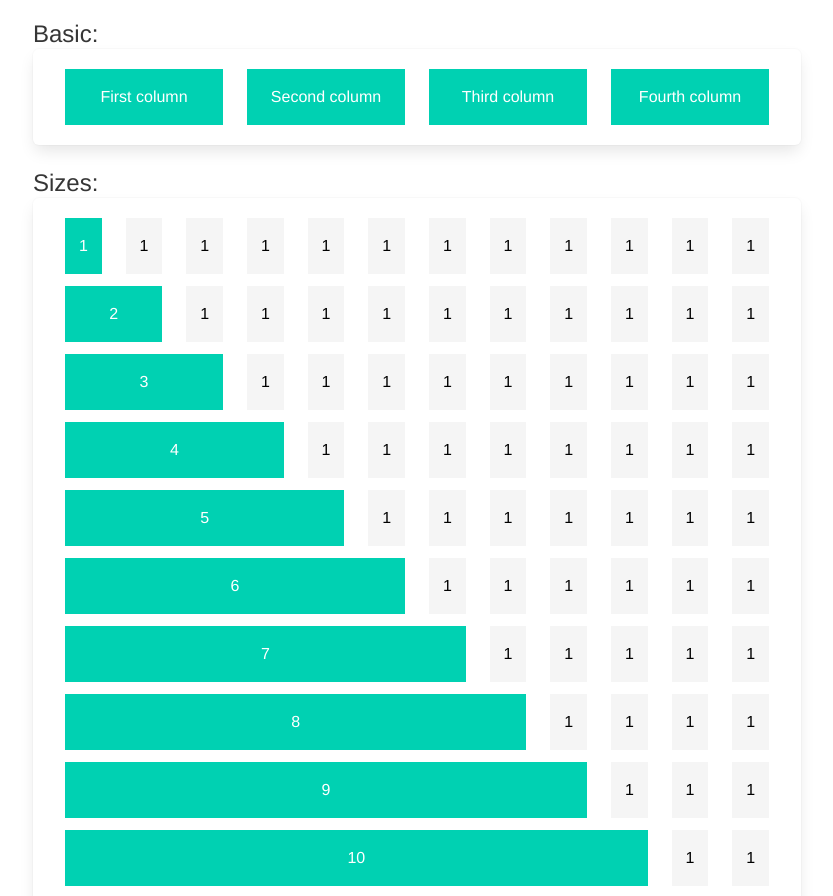
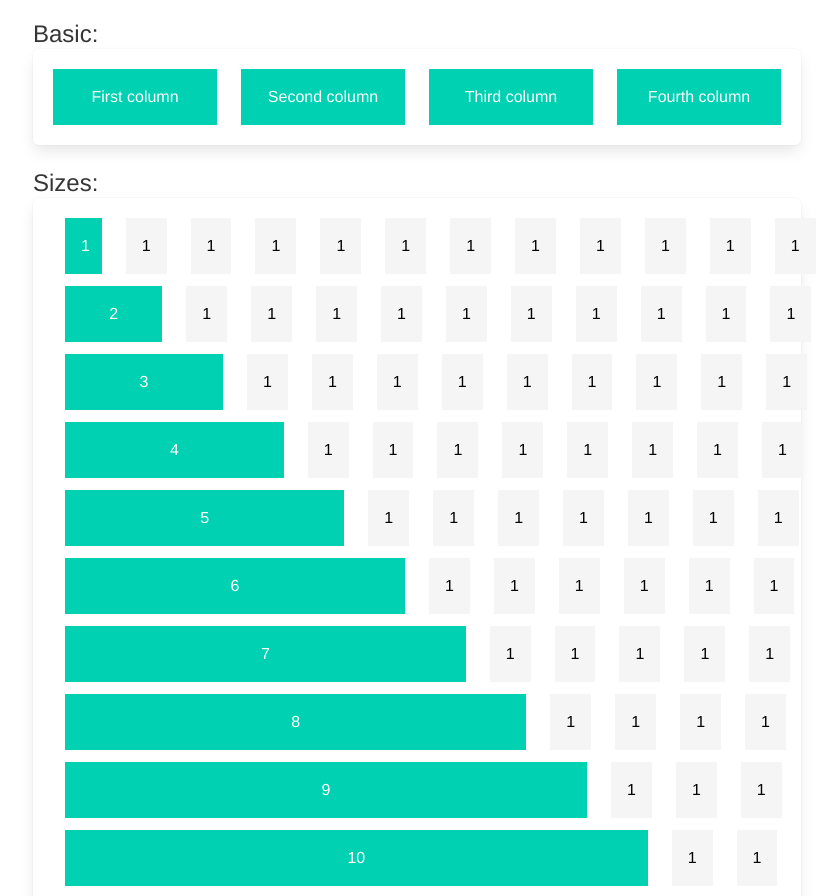
Before and after one commit to vue-bulma/bulma-ui, a Vue app: page /columns/column in a window 1280 px wide. Shown: the top 896 px of the page, without its empty margins (223-1056 px from the left). Built offline with nearby package versions, Linux system fonts and the light colour scheme.

Commit message:
Improve columns and tag

```diff
--- a/examples/components/columns/Column.vue
+++ b/examples/components/columns/Column.vue
@@ -7,16 +7,16 @@
     <vb-box>
       <vb-cols>
         <vb-col>
-          <p class="bg-green">First column</p>
+          <p class="bg bg-primary">First column</p>
         </vb-col>
         <vb-col>
-          <p class="bg-green">Second column</p>
+          <p class="bg bg-primary">Second column</p>
         </vb-col>
         <vb-col>
-          <p class="bg-green">Third column</p>
+          <p class="bg bg-primary">Third column</p>
         </vb-col>
         <vb-col>
-          <p class="bg-green">Fourth column</p>
+          <p class="bg bg-primary">Fourth column</p>
         </vb-col>
       </vb-cols>
     </vb-box>
@@ -24,367 +24,367 @@
       id="Sizes"
       class="title"
     >Sizes:</span>
-    <vb-box>
+    <vb-box class="size">
       <vb-cols>
         <vb-col size='1'>
-          <p class="bg-green">1</p>
+          <p class="bg bg-primary">1</p>
         </vb-col>
         <vb-col>
-          <p class="bg-light">1</p>
+          <p class="bg bg-light">1</p>
         </vb-col>
         <vb-col>
-          <p class="bg-light">1</p>
+          <p class="bg bg-light">1</p>
         </vb-col>
         <vb-col>
-          <p class="bg-light">1</p>
+          <p class="bg bg-light">1</p>
         </vb-col>
         <vb-col>
-          <p class="bg-light">1</p>
+          <p class="bg bg-light">1</p>
         </vb-col>
         <vb-col>
-          <p class="bg-light">1</p>
+          <p class="bg bg-light">1</p>
         </vb-col>
         <vb-col>
-          <p class="bg-light">1</p>
+          <p class="bg bg-light">1</p>
         </vb-col>
         <vb-col>
-          <p class="bg-light">1</p>
+          <p class="bg bg-light">1</p>
         </vb-col>
         <vb-col>
-          <p class="bg-light">1</p>
+          <p class="bg bg-light">1</p>
         </vb-col>
         <vb-col>
-          <p class="bg-light">1</p>
+          <p class="bg bg-light">1</p>
         </vb-col>
         <vb-col>
-          <p class="bg-light">1</p>
+          <p class="bg bg-light">1</p>
         </vb-col>
         <vb-col>
-          <p class="bg-light">1</p>
+          <p class="bg bg-light">1</p>
         </vb-col>
       </vb-cols>
       <vb-cols>
         <vb-col size='2'>
-          <p class="bg-green">2</p>
+          <p class="bg bg-primary">2</p>
         </vb-col>
         <vb-col>
-          <p class="bg-light">1</p>
+          <p class="bg bg-light">1</p>
         </vb-col>
         <vb-col>
-          <p class="bg-light">1</p>
+          <p class="bg bg-light">1</p>
         </vb-col>
         <vb-col>
-          <p class="bg-light">1</p>
+          <p class="bg bg-light">1</p>
         </vb-col>
         <vb-col>
-          <p class="bg-light">1</p>
+          <p class="bg bg-light">1</p>
         </vb-col>
         <vb-col>
-          <p class="bg-light">1</p>
+          <p class="bg bg-light">1</p>
         </vb-col>
         <vb-col>
-          <p class="bg-light">1</p>
+          <p class="bg bg-light">1</p>
         </vb-col>
         <vb-col>
-          <p class="bg-light">1</p>
+          <p class="bg bg-light">1</p>
         </vb-col>
         <vb-col>
-          <p class="bg-light">1</p>
+          <p class="bg bg-light">1</p>
         </vb-col>
         <vb-col>
-          <p class="bg-light">1</p>
+          <p class="bg bg-light">1</p>
         </vb-col>
         <vb-col>
-          <p class="bg-light">1</p>
+          <p class="bg bg-light">1</p>
         </vb-col>
       </vb-cols>
       <vb-cols>
         <vb-col size='3'>
-          <p class="bg-green">3</p>
+          <p class="bg bg-primary">3</p>
         </vb-col>
         <vb-col>
-          <p class="bg-light">1</p>
+          <p class="bg bg-light">1</p>
         </vb-col>
         <vb-col>
-          <p class="bg-light">1</p>
+          <p class="bg bg-light">1</p>
         </vb-col>
         <vb-col>
-          <p class="bg-light">1</p>
+          <p class="bg bg-light">1</p>
         </vb-col>
         <vb-col>
-          <p class="bg-light">1</p>
+          <p class="bg bg-light">1</p>
         </vb-col>
         <vb-col>
-          <p class="bg-light">1</p>
+          <p class="bg bg-light">1</p>
         </vb-col>
         <vb-col>
-          <p class="bg-light">1</p>
+          <p class="bg bg-light">1</p>
         </vb-col>
         <vb-col>
-          <p class="bg-light">1</p>
+          <p class="bg bg-light">1</p>
         </vb-col>
         <vb-col>
-          <p class="bg-light">1</p>
+          <p class="bg bg-light">1</p>
         </vb-col>
         <vb-col>
-          <p class="bg-light">1</p>
+          <p class="bg bg-light">1</p>
         </vb-col>
       </vb-cols>
       <vb-cols>
         <vb-col size='4'>
-          <p class="bg-green">4</p>
+          <p class="bg bg-primary">4</p>
         </vb-col>
         <vb-col>
-          <p class="bg-light">1</p>
+          <p class="bg bg-light">1</p>
         </vb-col>
         <vb-col>
-          <p class="bg-light">1</p>
+          <p class="bg bg-light">1</p>
         </vb-col>
         <vb-col>
-          <p class="bg-light">1</p>
+          <p class="bg bg-light">1</p>
         </vb-col>
         <vb-col>
-          <p class="bg-light">1</p>
+          <p class="bg bg-light">1</p>
         </vb-col>
         <vb-col>
-          <p class="bg-light">1</p>
+          <p class="bg bg-light">1</p>
         </vb-col>
         <vb-col>
-          <p class="bg-light">1</p>
+          <p class="bg bg-light">1</p>
         </vb-col>
         <vb-col>
-          <p class="bg-light">1</p>
+          <p class="bg bg-light">1</p>
         </vb-col>
         <vb-col>
-          <p class="bg-light">1</p>
+          <p class="bg bg-light">1</p>
         </vb-col>
       </vb-cols>
       <vb-cols>
         <vb-col size='5'>
-          <p class="bg-green">5</p>
+          <p class="bg bg-primary">5</p>
         </vb-col>
         <vb-col>
-          <p class="bg-light">1</p>
+          <p class="bg bg-light">1</p>
         </vb-col>
         <vb-col>
-          <p class="bg-light">1</p>
+          <p class="bg bg-light">1</p>
         </vb-col>
         <vb-col>
-          <p class="bg-light">1</p>
+          <p class="bg bg-light">1</p>
         </vb-col>
         <vb-col>
-          <p class="bg-light">1</p>
+          <p class="bg bg-light">1</p>
         </vb-col>
         <vb-col>
-          <p class="bg-light">1</p>
+          <p class="bg bg-light">1</p>
         </vb-col>
         <vb-col>
-          <p class="bg-light">1</p>
+          <p class="bg bg-light">1</p>
         </vb-col>
         <vb-col>
-          <p class="bg-light">1</p>
+          <p class="bg bg-light">1</p>
         </vb-col>
       </vb-cols>
       <vb-cols>
         <vb-col size='6'>
-          <p class="bg-green">6</p>
+          <p class="bg bg-primary">6</p>
         </vb-col>
         <vb-col>
-          <p class="bg-light">1</p>
+          <p class="bg bg-light">1</p>
         </vb-col>
         <vb-col>
-          <p class="bg-light">1</p>
+          <p class="bg bg-light">1</p>
         </vb-col>
         <vb-col>
-          <p class="bg-light">1</p>
+          <p class="bg bg-light">1</p>
         </vb-col>
         <vb-col>
-          <p class="bg-light">1</p>
+          <p class="bg bg-light">1</p>
         </vb-col>
         <vb-col>
-          <p class="bg-light">1</p>
+          <p class="bg bg-light">1</p>
         </vb-col>
         <vb-col>
-          <p class="bg-light">1</p>
+          <p class="bg bg-light">1</p>
         </vb-col>
       </vb-cols>
       <vb-cols>
         <vb-col size='7'>
-          <p class="bg-green">7</p>
+          <p class="bg bg-primary">7</p>
         </vb-col>
         <vb-col>
-          <p class="bg-light">1</p>
+          <p class="bg bg-light">1</p>
         </vb-col>
         <vb-col>
-          <p class="bg-light">1</p>
+          <p class="bg bg-light">1</p>
         </vb-col>
         <vb-col>
-          <p class="bg-light">1</p>
+          <p class="bg bg-light">1</p>
         </vb-col>
         <vb-col>
-          <p class="bg-light">1</p>
+          <p class="bg bg-light">1</p>
         </vb-col>
         <vb-col>
-          <p class="bg-light">1</p>
+          <p class="bg bg-light">1</p>
         </vb-col>
       </vb-cols>
       <vb-cols>
         <vb-col size='8'>
-          <p class="bg-green">8</p>
+          <p class="bg bg-primary">8</p>
         </vb-col>
         <vb-col>
-          <p class="bg-light">1</p>
+          <p class="bg bg-light">1</p>
         </vb-col>
         <vb-col>
-          <p class="bg-light">1</p>
+          <p class="bg bg-light">1</p>
         </vb-col>
         <vb-col>
-          <p class="bg-light">1</p>
+          <p class="bg bg-light">1</p>
         </vb-col>
         <vb-col>
-          <p class="bg-light">1</p>
+          <p class="bg bg-light">1</p>
         </vb-col>
       </vb-cols>
       <vb-cols>
         <vb-col size='9'>
-          <p class="bg-green">9</p>
+          <p class="bg bg-primary">9</p>
         </vb-col>
         <vb-col>
-          <p class="bg-light">1</p>
+          <p class="bg bg-light">1</p>
         </vb-col>
         <vb-col>
-          <p class="bg-light">1</p>
+          <p class="bg bg-light">1</p>
         </vb-col>
         <vb-col>
-          <p class="bg-light">1</p>
+          <p class="bg bg-light">1</p>
         </vb-col>
       </vb-cols>
       <vb-cols>
         <vb-col size='10'>
-          <p class="bg-green">10</p>
+          <p class="bg bg-primary">10</p>
         </vb-col>
         <vb-col>
-          <p class="bg-light">1</p>
+          <p class="bg bg-light">1</p>
         </vb-col>
         <vb-col>
-          <p class="bg-light">1</p>
+          <p class="bg bg-light">1</p>
         </vb-col>
       </vb-cols>
       <vb-cols>
         <vb-col size='11'>
-          <p class="bg-green">11</p>
+          <p class="bg bg-primary">11</p>
         </vb-col>
         <vb-col>
-          <p class="bg-light">1</p>
+          <p class="bg bg-light">1</p>
         </vb-col>
       </vb-cols>
       <vb-cols>
         <vb-col size='12'>
-          <p class="bg-green">12</p>
+          <p class="bg bg-primary">12</p>
         </vb-col>
       </vb-cols>
       <vb-cols>
         <vb-col size='full'>
-          <p class="bg-green">full</p>
+          <p class="bg bg-primary">full</p>
         </vb-col>
       </vb-cols>
       <vb-cols>
         <vb-col size='four-fifths'>
-          <p class="bg-green">four-fifths</p>
+          <p class="bg bg-primary">four-fifths</p>
         </vb-col>
         <vb-col>
-          <p class="bg-light">Auto</p>
+          <p class="bg bg-light">Auto</p>
         </vb-col>
         <vb-col>
-          <p class="bg-light">Auto</p>
+          <p class="bg bg-light">Auto</p>
         </vb-col>
       </vb-cols>
       <vb-cols>
         <vb-col size='three-quarters'>
-          <p class="bg-green">three-quarters</p>
+          <p class="bg bg-primary">three-quarters</p>
         </vb-col>
         <vb-col>
-          <p class="bg-light">Auto</p>
+          <p class="bg bg-light">Auto</p>
         </vb-col>
         <vb-col>
-          <p class="bg-light">Auto</p>
+          <p class="bg bg-light">Auto</p>
         </vb-col>
       </vb-cols>
       <vb-cols>
         <vb-col size='two-thirds'>
-          <p class="bg-green">two-thirds</p>
+          <p class="bg bg-primary">two-thirds</p>
         </vb-col>
         <vb-col>
-          <p class="bg-light">Auto</p>
+          <p class="bg bg-light">Auto</p>
         </vb-col>
         <vb-col>
-          <p class="bg-light">Auto</p>
+          <p class="bg bg-light">Auto</p>
         </vb-col>
       </vb-cols>
       <vb-cols>
         <vb-col size='three-fifths'>
-          <p class="bg-green">three-fifths</p>
+          <p class="bg bg-primary">three-fifths</p>
         </vb-col>
         <vb-col>
-          <p class="bg-light">Auto</p>
+          <p class="bg bg-light">Auto</p>
         </vb-col>
         <vb-col>
-          <p class="bg-light">Auto</p>
+          <p class="bg bg-light">Auto</p>
         </vb-col>
       </vb-cols>
       <vb-cols>
         <vb-col size='half'>
-          <p class="bg-green">half</p>
+          <p class="bg bg-primary">half</p>
         </vb-col>
         <vb-col>
-          <p class="bg-light">Auto</p>
+          <p class="bg bg-light">Auto</p>
         </vb-col>
         <vb-col>
-          <p class="bg-light">Auto</p>
+          <p class="bg bg-light">Auto</p>
         </vb-col>
       </vb-cols>
       <vb-cols>
         <vb-col size='two-fifths'>
-          <p class="bg-green">two-fifths</p>
+          <p class="bg bg-primary">two-fifths</p>
         </vb-col>
         <vb-col>
-          <p class="bg-light">Auto</p>
+          <p class="bg bg-light">Auto</p>
         </vb-col>
         <vb-col>
-          <p class="bg-light">Auto</p>
+          <p class="bg bg-light">Auto</p>
         </vb-col>
       </vb-cols>
       <vb-cols>
         <vb-col size='one-third'>
-          <p class="bg-green">one-third</p>
+          <p class="bg bg-primary">one-third</p>
         </vb-col>
         <vb-col>
-          <p class="bg-light">Auto</p>
+          <p class="bg bg-light">Auto</p>
         </vb-col>
         <vb-col>
-          <p class="bg-light">Auto</p>
+          <p class="bg bg-light">Auto</p>
         </vb-col>
       </vb-cols>
       <vb-cols>
         <vb-col size='one-quarter'>
-          <p class="bg-green">one-quarter</p>
+          <p class="bg bg-primary">one-quarter</p>
         </vb-col>
         <vb-col>
-          <p class="bg-light">Auto</p>
+          <p class="bg bg-light">Auto</p>
         </vb-col>
         <vb-col>
-          <p class="bg-light">Auto</p>
+          <p class="bg bg-light">Auto</p>
         </vb-col>
       </vb-cols>
       <vb-cols>
         <vb-col size='one-fifth'>
-          <p class="bg-green">one-fifth</p>
+          <p class="bg bg-primary">one-fifth</p>
         </vb-col>
         <vb-col>
-          <p class="bg-light">Auto</p>
+          <p class="bg bg-light">Auto</p>
         </vb-col>
         <vb-col>
-          <p class="bg-light">Auto</p>
+          <p class="bg bg-light">Auto</p>
         </vb-col>
       </vb-cols>
     </vb-box>
@@ -398,7 +398,7 @@
           size="half"
           offset="one-quarter"
         >
-          <p class="bg-green">size:half<br />offset:one-quarter</p>
+          <p class="bg bg-primary">size:half<br />offset:one-quarter</p>
         </vb-col>
       </vb-cols>
       <vb-cols>
@@ -406,7 +406,7 @@
           size="three-fifths"
           offset="one-fifth"
         >
-          <p class="bg-green">size:three-fifths<br />offset:one-fifth</p>
+          <p class="bg bg-primary">size:three-fifths<br />offset:one-fifth</p>
         </vb-col>
       </vb-cols>
       <vb-cols>
@@ -414,7 +414,7 @@
           size="4"
           offset="8"
         >
-          <p class="bg-green">size:4<br />offset:8</p>
+          <p class="bg bg-primary">size:4<br />offset:8</p>
         </vb-col>
       </vb-cols>
       <vb-cols>
@@ -422,7 +422,7 @@
           size="11"
           offset="1"
         >
-          <p class="bg-green">size:11<br />offset:1</p>
+          <p class="bg bg-primary">size:11<br />offset:1</p>
         </vb-col>
       </vb-cols>
     </vb-box>
@@ -434,11 +434,11 @@
       <vb-cols>
         <vb-col narrow>
           <div style="width: 200px;">
-            <p class="bg-green">This column is only 200px wide</p>
+            <p class="bg bg-primary">This column is only 200px wide</p>
           </div>
         </vb-col>
         <vb-col>
-          <p class="bg-green">This column will take up the remaining space available</p>
+          <p class="bg bg-primary">This column will take up the remaining space available</p>
         </vb-col>
       </vb-cols>
     </vb-box>
@@ -449,16 +449,16 @@
     <vb-box>
       <vb-cols view="mobile">
         <vb-col>
-          <p class="bg-green">1</p>
+          <p class="bg bg-primary">1</p>
         </vb-col>
         <vb-col>
-          <p class="bg-green">2</p>
+          <p class="bg bg-primary">2</p>
         </vb-col>
         <vb-col>
-          <p class="bg-green">3</p>
+          <p class="bg bg-primary">3</p>
         </vb-col>
         <vb-col>
-          <p class="bg-green">4</p>
+          <p class="bg bg-primary">4</p>
         </vb-col>
       </vb-cols>
     </vb-box>
@@ -469,16 +469,16 @@
     <vb-box>
       <vb-cols view="desktop">
         <vb-col>
-          <p class="bg-green">1</p>
+          <p class="bg bg-primary">1</p>
         </vb-col>
         <vb-col>
-          <p class="bg-green">2</p>
+          <p class="bg bg-primary">2</p>
         </vb-col>
         <vb-col>
-          <p class="bg-green">3</p>
+          <p class="bg bg-primary">3</p>
         </vb-col>
         <vb-col>
-          <p class="bg-green">4</p>
+          <p class="bg bg-primary">4</p>
         </vb-col>
       </vb-cols>
     </vb-box>
@@ -495,20 +495,20 @@
           widescreen="one-third"
           fullhd="one-quarter"
         >
-          <p class="bg-green">mobile:three-quarters<br />
+          <p class="bg bg-primary">mobile:three-quarters<br />
             tablet:two-thirds<br />
             desktop:half<br />
             widescreen:one-third<br />
             fullhd:one-quarter</p>
         </vb-col>
         <vb-col>
-          <p class="bg-green">2</p>
+          <p class="bg bg-primary">2</p>
         </vb-col>
         <vb-col>
-          <p class="bg-green">3</p>
+          <p class="bg bg-primary">3</p>
         </vb-col>
         <vb-col>
-          <p class="bg-green">4</p>
+          <p class="bg bg-primary">4</p>
         </vb-col>
       </vb-cols>
     </vb-box>
@@ -519,15 +519,150 @@
     <vb-box>
       <vb-cols>
         <vb-col>
-          <p class="bg-green">First column</p>
+          <p class="bg bg-primary">First column</p>
           <vb-cols>
             <vb-col>
-              <p class="bg-green">First nested column</p>
+              <p class="bg bg-primary">First nested column</p>
             </vb-col>
             <vb-col>
-              <p class="bg-green">Second nested column</p>
+              <p class="bg bg-primary">Second nested column</p>
             </vb-col>
           </vb-cols>
+        </vb-col>
+      </vb-cols>
+    </vb-box>
+    <span
+      id="Gapless"
+      class="title"
+    >Gapless:</span>
+    <vb-box>
+      <vb-cols gapType="gapless">
+        <vb-col>
+          <p class="bg bg-primary">First column</p>
+        </vb-col>
+        <vb-col>
+          <p class="bg bg-info">Second column</p>
+        </vb-col>
+      </vb-cols>
+    </vb-box>
+    <span
+      id="Variable"
+      class="title"
+    >Variable gap:</span>
+    <vb-tags>
+      <vb-tag
+        v-for="(value,index) in values"
+        :key="index"
+        @click="getValue(value)"
+      >{{value}}</vb-tag>
+    </vb-tags>
+    <vb-box>
+      <vb-cols
+        gapType="variable"
+        :gap="gapValue"
+      >
+        <vb-col
+          v-for="(count,index) in counts"
+          :key="index"
+        >
+          <p class="bg bg-primary">{{count}}</p>
+        </vb-col>
+      </vb-cols>
+    </vb-box>
+    <span
+      id="Breakpoint"
+      class="title"
+    >Breakpoint based column gaps:</span>
+    <vb-box>
+      <vb-cols
+        gapType="variable"
+        mobileGap="8"
+        tabletGap="0"
+        desktopGap="3"
+        widescreenGap="8"
+        fullhdGap="2"
+      >
+        <vb-col
+          v-for="(count,index) in counts"
+          :key="index"
+        >
+          <p class="bg bg-primary">{{count}}</p>
+        </vb-col>
+      </vb-cols>
+    </vb-box>
+    <span
+      id="Align"
+      class="title"
+    >Vertical alignment:</span>
+    <vb-box>
+      <vb-cols align="vcentered">
+        <vb-col size="8">
+          <p class="bg bg-primary">1</p>
+        </vb-col>
+        <vb-col>
+          <p class="bg bg-primary">2<br />Second column with more content. This is so you can see the vertical alignment.</p>
+        </vb-col>
+      </vb-cols>
+    </vb-box>
+    <span
+      id="Align"
+      class="title"
+    >Centering columns:</span>
+    <vb-box>
+      <vb-cols align="centered">
+        <vb-col size="8">
+          <p class="bg bg-primary">8</p>
+        </vb-col>
+      </vb-cols>
+      <vb-cols align="centered">
+        <vb-col size="2">
+          <p class="bg bg-primary">2</p>
+        </vb-col>
+        <vb-col size="2">
+          <p class="bg bg-primary">2</p>
+        </vb-col>
+      </vb-cols>
+    </vb-box>
+    <span
+      id="Multiline"
+      class="title"
+    >Multiline:</span>
+    <vb-box>
+      <vb-cols multiline>
+        <vb-col size="8">
+          <p class="bg bg-primary">8</p>
+        </vb-col>
+        <vb-col size="4">
+          <p class="bg bg-primary">4</p>
+        </vb-col>
+        <vb-col size="6">
+          <p class="bg bg-primary">6</p>
+        </vb-col>
+        <vb-col size="6">
+          <p class="bg bg-primary">6</p>
+        </vb-col>
+      </vb-cols>
+    </vb-box>
+    <span
+      id="Multiline"
+      class="title"
+    >Multiline and Centering:</span>
+    <vb-box>
+      <vb-cols view="mobile" align="centered" multiline>
+        <vb-col narrow>
+          <p class="bg bg-primary">First Column</p>
+        </vb-col>
+       <vb-col narrow>
+          <p class="bg bg-primary">Our Second Column</p>
+        </vb-col>
+        <vb-col narrow>
+          <p class="bg bg-primary">Third Column</p>
+        </vb-col>
+        <vb-col narrow>
+          <p class="bg bg-primary">The Fourth Column</p>
+        </vb-col>
+        <vb-col narrow>
+          <p class="bg bg-primary">Fifth Column</p>
         </vb-col>
       </vb-cols>
     </vb-box>
@@ -536,27 +671,43 @@
 
 <script>
 export default {
-  name: 'ColumnsExamples'
+  name: 'ColumnsExamples',
+  data() {
+    return {
+      counts: ['1', '2', '3', '4', '5', '6'],
+      values: ['0', '1', '2', '3', '4', '5', '6', '7', '8'],
+      gapValue: null
+    }
+  },
+  methods: {
+    getValue(value) {
+      this.gapValue = value
+    }
+  }
 }
 </script>
 <style>
-.bg-green {
+.bg {
+  text-align: center;
+  padding: 1rem;
+}
+.bg-primary {
   background-color: #00d1b2;
-  text-align: center;
-  padding: 1rem 0;
+  color: #fff;
+}
+.bg-info {
+  background-color: #209cee;
   color: #fff;
 }
 .bg-light {
   background-color: #f5f5f5;
-  text-align: center;
-  padding: 1rem 0;
   color: #000;
 }
 .main .box :not(:last-child) {
   margin-right: 0;
   margin-bottom: 0;
 }
-.columns {
+.size .columns {
   margin-left: 0;
   margin-right: 0;
 }
--- a/src/components/columns/Columns.vue
+++ b/src/components/columns/Columns.vue
@@ -5,20 +5,7 @@
 </template>
 
 <script>
-const NUMERICAL = [
-  '1',
-  '2',
-  '3',
-  '4',
-  '5',
-  '6',
-  '7',
-  '8',
-  '9',
-  '10',
-  '11',
-  '12'
-]
+const GAPS = ['0', '1', '2', '3', '4', '5', '6', '7', '8']
 export default {
   name: 'VbCols',
   props: {
@@ -28,40 +15,46 @@ export default {
         return ['mobile', 'desktop'].includes(value)
       }
     },
-    gap: {
+    gapType: {
       type: String,
       validator(value) {
         return ['gapless', 'variable'].includes(value)
       }
     },
+    gap: {
+      type: String,
+      validator(value) {
+        return GAPS.includes(value)
+      }
+    },
     mobileGap: {
       type: String,
       validator(value) {
-        return NUMERICAL.includes(value)
+        return GAPS.includes(value)
       }
     },
     tabletGap: {
       type: String,
       validator(value) {
-        return NUMERICAL.includes(value)
+        return GAPS.includes(value)
       }
     },
     desktopGap: {
       type: String,
       validator(value) {
-        return NUMERICAL.includes(value)
+        return GAPS.includes(value)
       }
     },
     widescreenGap: {
       type: String,
       validator(value) {
-        return NUMERICAL.includes(value)
+        return GAPS.includes(value)
       }
     },
     fullhdGap: {
       type: String,
       validator(value) {
-        return NUMERICAL.includes(value)
+        return GAPS.includes(value)
       }
     },
     align: {
@@ -76,6 +69,7 @@ export default {
     classes() {
       const {
         view,
+        gapType,
         gap,
         mobileGap,
         tabletGap,
@@ -89,6 +83,7 @@ export default {
         columns: true,
         [`is-${view}`]: !!view,
         [`is-${gap}`]: !!gap,
+        [`is-${gapType}`]: !!gapType,
         [`is-${mobileGap}-mobile`]: !!mobileGap,
         [`is-${tabletGap}-tablet`]: !!tabletGap,
         [`is-${desktopGap}-desktop`]: !!desktopGap,
--- a/src/components/elements/Tag.vue
+++ b/src/components/elements/Tag.vue
@@ -1,5 +1,7 @@
 <template>
-  <span :class="classes">
+  <span
+    :class="classes"
+  >
     <slot></slot>
   </span>
 </template>
--- /dev/null
+++ b/src/components/elements/Tags.vue
@@ -0,0 +1,29 @@
+<template>
+  <div :class="classes">
+    <slot></slot>
+  </div>
+</template>
+
+<script>
+export default {
+  name: 'VbTags',
+  props: {
+    addons: Boolean
+  },
+  computed: {
+    classes() {
+      const { addons } = this
+      const obj = {
+        tags: true,
+        'has-addons': addons
+      }
+      return obj
+    }
+  }
+}
+</script>
+
+<style lang="scss">
+@import '~bulma/sass/utilities/_all';
+@import '~bulma/sass/elements/tag.sass';
+</style>
--- a/src/index.js
+++ b/src/index.js
@@ -11,7 +11,7 @@ import Note from './components/elements/Notification'
 import Progress from './components/elements/ProgressBar'
 import Table from './components/elements/Table'
 import Tag from './components/elements/Tag'
-import TagAddons from './components/elements/TagAddons'
+import Tags from './components/elements/Tags'
 import Title from './components/elements/Title'
 import Column from './components/columns/Column'
 import Columns from './components/columns/Columns'
@@ -37,7 +37,7 @@ const components = [
   Progress,
   Table,
   Tag,
-  TagAddons,
+  Tags,
   Title,
   Column,
   Columns,
```
Also changed, not shown: examples/components/elements/Tag.vue (+20 -6 lines), src/components/elements/TagAddons.vue (deleted, +0 -53 lines).
